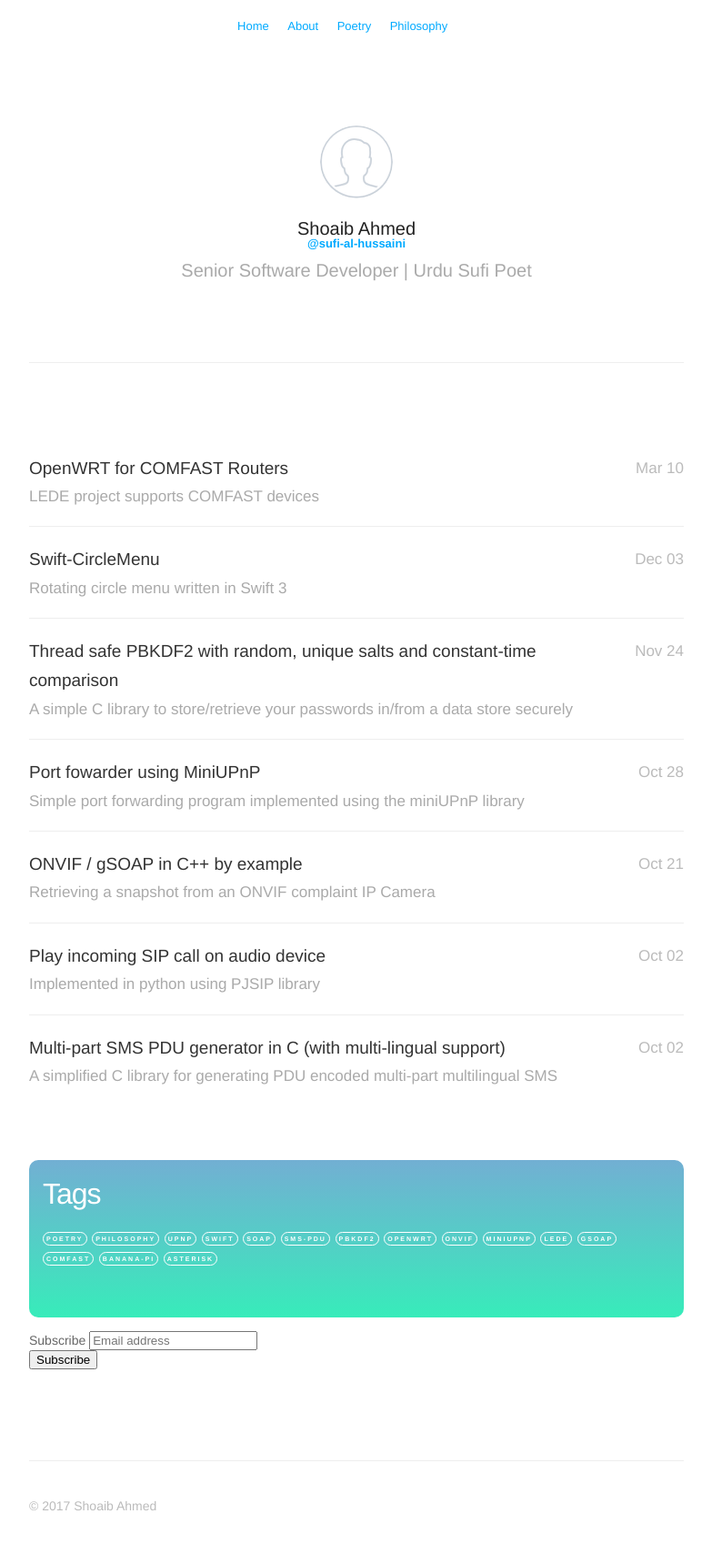
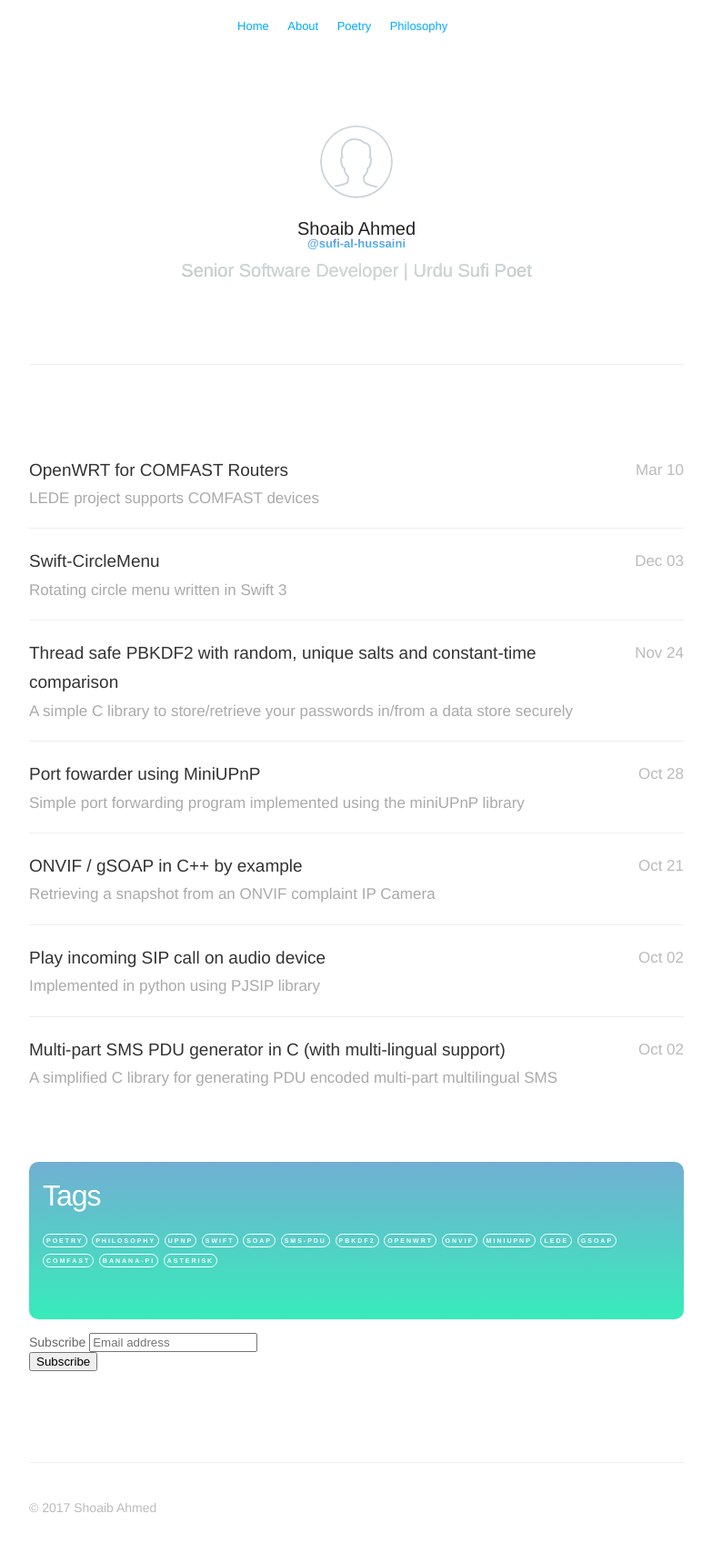
Before and after one commit to Sufi-Al-Hussaini/Sufi-Al-Hussaini.github.io, a Jekyll site: the page built from index.html, in a window 1280 px wide. Shown: the whole page at 91% size, without its empty margins (248-1031 px from the left). Built offline with Jekyll 4.4.1, drawn with Linux system fonts in a browser that asks for light colours; nearby versions of some CDN libraries; some web fonts are replaced; the list of posts is cut into pages by our own code; comment, search, counter and statistics services are not loaded; a style sheet for code colours, icons or effects is not loaded.

Commit message:
Styling changes (gradients)

```diff
--- a/_includes/profile.html
+++ b/_includes/profile.html
@@ -9,8 +9,8 @@
             <img id="avatar" class="2x" src="/assets/images/avatar.png"/>
         {% endif %}
             <h1>{{ site.author }}</h1>
-            <h6><a href="/about" style="text-transform: lowercase;">@{{ site.name }}</a></h6>
-            <h2>{{ site.description }}</h2>
+            <h6 id="site_name"><a href="/about">@{{ site.name }}</a></h6>
+            <h2 id="site_desc">{{ site.description }}</h2>
             {% include social.html %}
         </header>
     </section>
--- a/_includes/social.html
+++ b/_includes/social.html
@@ -1,6 +1,6 @@
 <ul class="social_links">
-    <li><a title="linkedin" href="//om.linkedin.com/in/sufialhussaini" target="_blank"><span class="icon-linkedin-squared"></span></a></li>
-    <li><a title="github" href="//github.com/Sufi-Al-Hussaini" target="_blank"><span class="icon-github-circled"></span></a></li>
-    <li><a title="envelope" href="mailto:sufialhussaini@gmail.com" target="_blank"><span class="icon-mail"></span></a></li>
-    <li><a href="/feed.xml"><span class="icon-rss"></span></a></li>
+    <li><a title="linkedin" href="//om.linkedin.com/in/sufialhussaini" target="_blank"><span class="icon-linkedin-squared" id="social_linkedin"></span></a></li>
+    <li><a title="github" href="//github.com/Sufi-Al-Hussaini" target="_blank"><span class="icon-github-circled" id="social_github"></span></a></li>
+    <li><a title="envelope" href="mailto:sufialhussaini@gmail.com" target="_blank"><span class="icon-mail" id="social_mail"></span></a></li>
+    <li><a href="/feed.xml"><span class="icon-rss" id="social_rss"></span></a></li>
 </ul>
--- a/assets/css/style.css
+++ b/assets/css/style.css
@@ -636,21 +636,71 @@
 }
 
 .social_links {
-	margin-top: 30px;
-    /*width: 167px;*/
-    margin-left: auto;
-    margin-right: auto;
+    width: 160px;
     color: #00AAFF;
-    /*border: 1px solid;*/
-    /*border-radius: 4px;*/
-    /*padding: 5px;*/
+   	margin: 20px auto 50px auto;
 }
 
 .social_links li {
-	display: inline;
-    font-size: 3.0rem;
+    display: block;
+    float: left;
+    /*font-size: 3.0rem;*/
     font-size: 18px;
     padding: 10px 10px;
+    width: 35px;
+    height: 35px;
+	margin-right: 5px;
+    border-radius: 8px;
+}
+
+#social_linkedin:before {
+	background: #22E1FF;  /* fallback for old browsers */
+	background-image: linear-gradient(-225deg, #22E1FF 0%, #1D8FE1 48%, #625EB1 100%);
+    -webkit-background-clip: text;
+    -webkit-text-fill-color: transparent;
+}
+
+#social_github:before {
+	background: #323232;  /* fallback for old browsers */
+	background: linear-gradient(to bottom, #323232 0%, #3F3F3F 40%, #1C1C1C 150%), linear-gradient(to top, rgba(255,255,255,0.40) 0%, rgba(0,0,0,0.25) 200%);
+ 	background-blend-mode: multiply;
+ 	-webkit-background-clip: text;
+    -webkit-text-fill-color: transparent;
+}
+
+#social_mail:before {
+	background: #e65245;  /* fallback for old browsers */
+	background: -webkit-linear-gradient(to right, #e65245, #e43a15);  /* Chrome 10-25, Safari 5.1-6 */
+	background: linear-gradient(to right, #e65245, #e43a15); /* W3C, IE 10+/ Edge, Firefox 16+, Chrome 26+, Opera 12+, Safari 7+ */
+	font-size: 16px!important;
+	-webkit-background-clip: text;
+    -webkit-text-fill-color: transparent;
+}
+
+#social_rss:before {
+	background: #ff5858;  /* fallback for old browsers */
+	background-image: linear-gradient(-60deg, #ff5858 0%, #f09819 100%);
+	-webkit-background-clip: text;
+    -webkit-text-fill-color: transparent;
+}
+
+.social_links li a {
+    color: #fff;
+}
+
+#site_name {
+	background-image: linear-gradient(to top, #48c6ef 0%, #6f86d6 100%);
+    -webkit-background-clip: text;
+    -webkit-text-fill-color: transparent;
+    text-transform: lowercase;
+}
+
+#site_desc {
+	background-color: #CDDCDC;
+	background-image: radial-gradient(at 50% 100%, rgba(255,255,255,0.50) 0%, rgba(0,0,0,0.50) 100%), linear-gradient(to bottom, rgba(255,255,255,0.25) 0%, rgba(0,0,0,0.25) 100%);
+	background-blend-mode: screen, overlay;
+    -webkit-background-clip: text;
+    -webkit-text-fill-color: transparent;
 }
 
 code.tag {
@@ -662,7 +712,6 @@
 
 .tagcloud {
 	background-image: linear-gradient(to top, #37ecba 0%, #72afd3 100%);
-    /*background-image: linear-gradient(120deg, #f093fb 0%, #f5576c 100%);*/
 	padding: 15px;
 	border-radius: 10px;
 }
```
